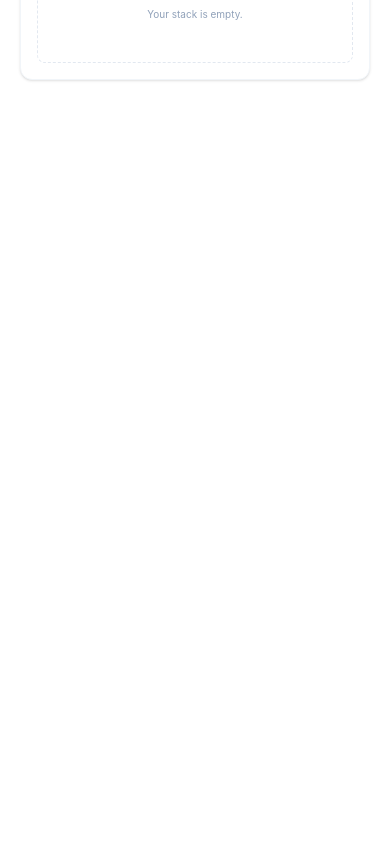
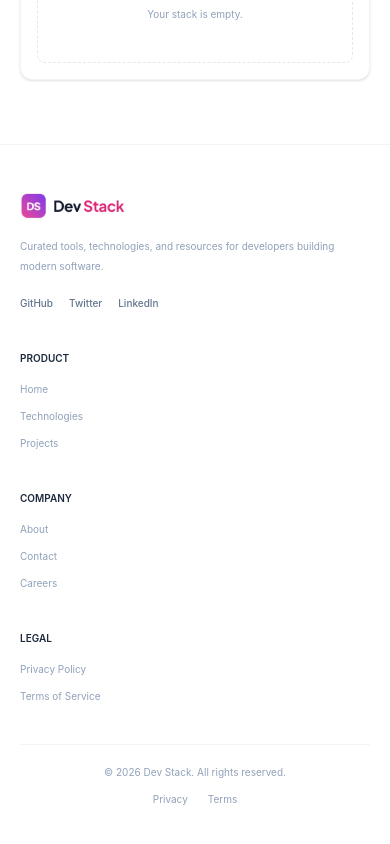
Before and after one commit to arifdeep75/Dev-Stack, a React (Vite) app: page / in a window 390 px wide. Shown: the part 4292-5136 px from the top of the page. Before the commit the page ends 4436 px from the top, so only its background shows below. Built offline with nearby package versions, Linux system fonts and the light colour scheme.

Commit message:
Build responsive footer

```diff
--- a/src/App.tsx
+++ b/src/App.tsx
@@ -1,6 +1,7 @@
 import Navbar from "./components/Navbar";
 import Hero from "./components/Hero";
 import TechnologySection from "./components/TechnologySection";
+import Footer from "./components/Footer";
 
 function App() {
   return (
@@ -9,6 +10,7 @@ function App() {
       <main>
         <Hero />
         <TechnologySection />
+        <Footer />
       </main>
     </>
   );
--- a/src/components/Footer.tsx
+++ b/src/components/Footer.tsx
@@ -0,0 +1,161 @@
+const Footer = () => {
+  return (
+    <footer className="bg-white border-t border-slate-100">
+      <div className="max-w-5xl mx-auto px-5 py-12">
+
+        {/* Main Footer */}
+        <div className="grid grid-cols-1 md:grid-cols-4 gap-10">
+
+          {/* Brand */}
+          <div>
+            <img
+              src="/images/logo-text.png"
+              alt="Dev Stack"
+              className="w-26.25 h-auto"
+            />
+
+            <p className="mt-4 max-w-xs text-[10px] leading-5 text-slate-400">
+              Curated tools, technologies, and resources for developers
+              building modern software.
+            </p>
+
+            <div className="flex items-center gap-4 mt-5">
+              <a
+                href="#"
+                className="text-[10px] font-medium text-slate-500 hover:text-pink-500 transition"
+              >
+                GitHub
+              </a>
+
+              <a
+                href="#"
+                className="text-[10px] font-medium text-slate-500 hover:text-pink-500 transition"
+              >
+                Twitter
+              </a>
+
+              <a
+                href="#"
+                className="text-[10px] font-medium text-slate-500 hover:text-pink-500 transition"
+              >
+                LinkedIn
+              </a>
+            </div>
+          </div>
+
+          {/* Product */}
+          <div>
+            <h4 className="text-[10px] font-semibold text-slate-800 uppercase">
+              Product
+            </h4>
+
+            <div className="flex flex-col gap-3 mt-4">
+              <a
+                href="#"
+                className="text-[10px] text-slate-400 hover:text-pink-500 transition"
+              >
+                Home
+              </a>
+
+              <a
+                href="#technologies"
+                className="text-[10px] text-slate-400 hover:text-pink-500 transition"
+              >
+                Technologies
+              </a>
+
+              <a
+                href="#projects"
+                className="text-[10px] text-slate-400 hover:text-pink-500 transition"
+              >
+                Projects
+              </a>
+            </div>
+          </div>
+
+          {/* Company */}
+          <div>
+            <h4 className="text-[10px] font-semibold text-slate-800 uppercase">
+              Company
+            </h4>
+
+            <div className="flex flex-col gap-3 mt-4">
+              <a
+                href="#about"
+                className="text-[10px] text-slate-400 hover:text-pink-500 transition"
+              >
+                About
+              </a>
+
+              <a
+                href="#contact"
+                className="text-[10px] text-slate-400 hover:text-pink-500 transition"
+              >
+                Contact
+              </a>
+
+              <a
+                href="#"
+                className="text-[10px] text-slate-400 hover:text-pink-500 transition"
+              >
+                Careers
+              </a>
+            </div>
+          </div>
+
+          {/* Legal */}
+          <div>
+            <h4 className="text-[10px] font-semibold text-slate-800 uppercase">
+              Legal
+            </h4>
+
+            <div className="flex flex-col gap-3 mt-4">
+              <a
+                href="#"
+                className="text-[10px] text-slate-400 hover:text-pink-500 transition"
+              >
+                Privacy Policy
+              </a>
+
+              <a
+                href="#"
+                className="text-[10px] text-slate-400 hover:text-pink-500 transition"
+              >
+                Terms of Service
+              </a>
+            </div>
+          </div>
+
+        </div>
+
+        {/* Bottom */}
+        <div className="mt-10 pt-5 border-t border-slate-100 flex flex-col sm:flex-row items-center justify-between gap-3">
+
+          <p className="text-[10px] text-slate-400">
+            © 2026 Dev Stack. All rights reserved.
+          </p>
+
+          <div className="flex items-center gap-5">
+            <a
+              href="#"
+              className="text-[10px] text-slate-400 hover:text-pink-500 transition"
+            >
+              Privacy
+            </a>
+
+            <a
+              href="#"
+              className="text-[10px] text-slate-400 hover:text-pink-500 transition"
+            >
+              Terms
+            </a>
+          </div>
+
+        </div>
+
+      </div>
+    </footer>
+  );
+};
+
+export default Footer;
```
